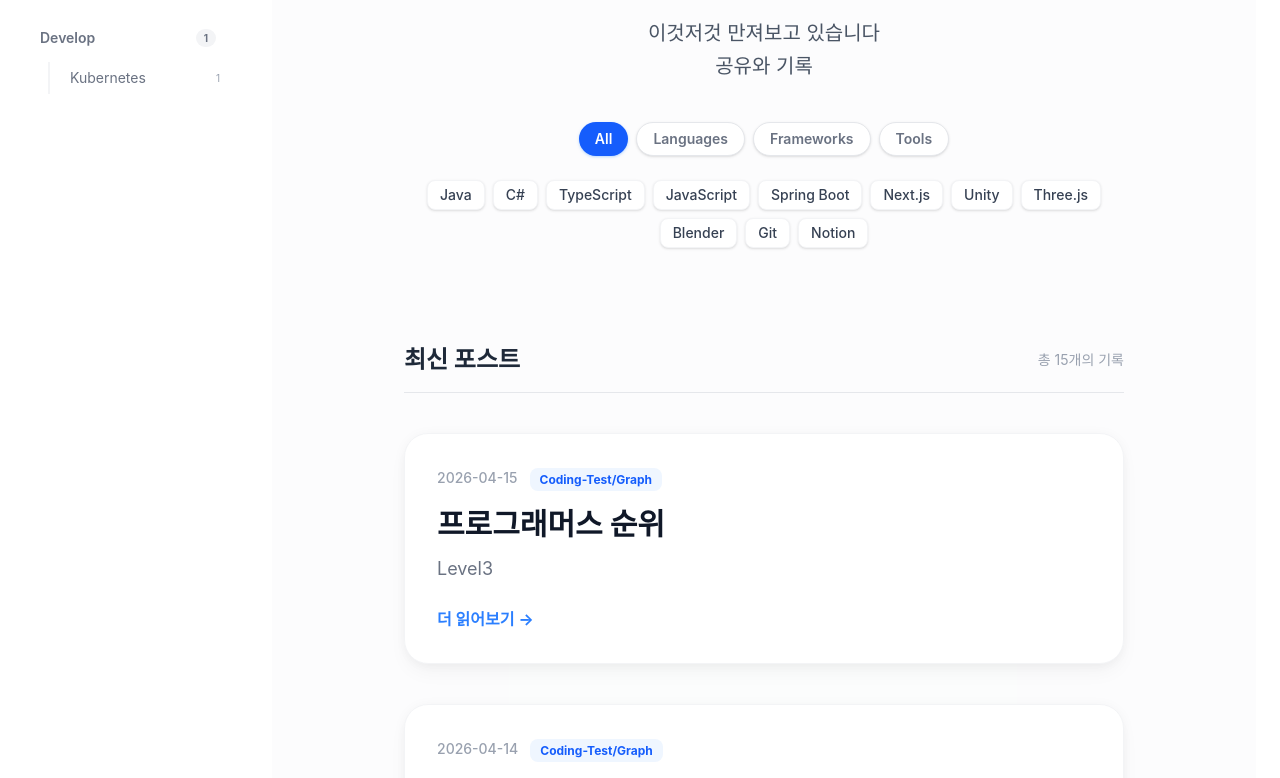
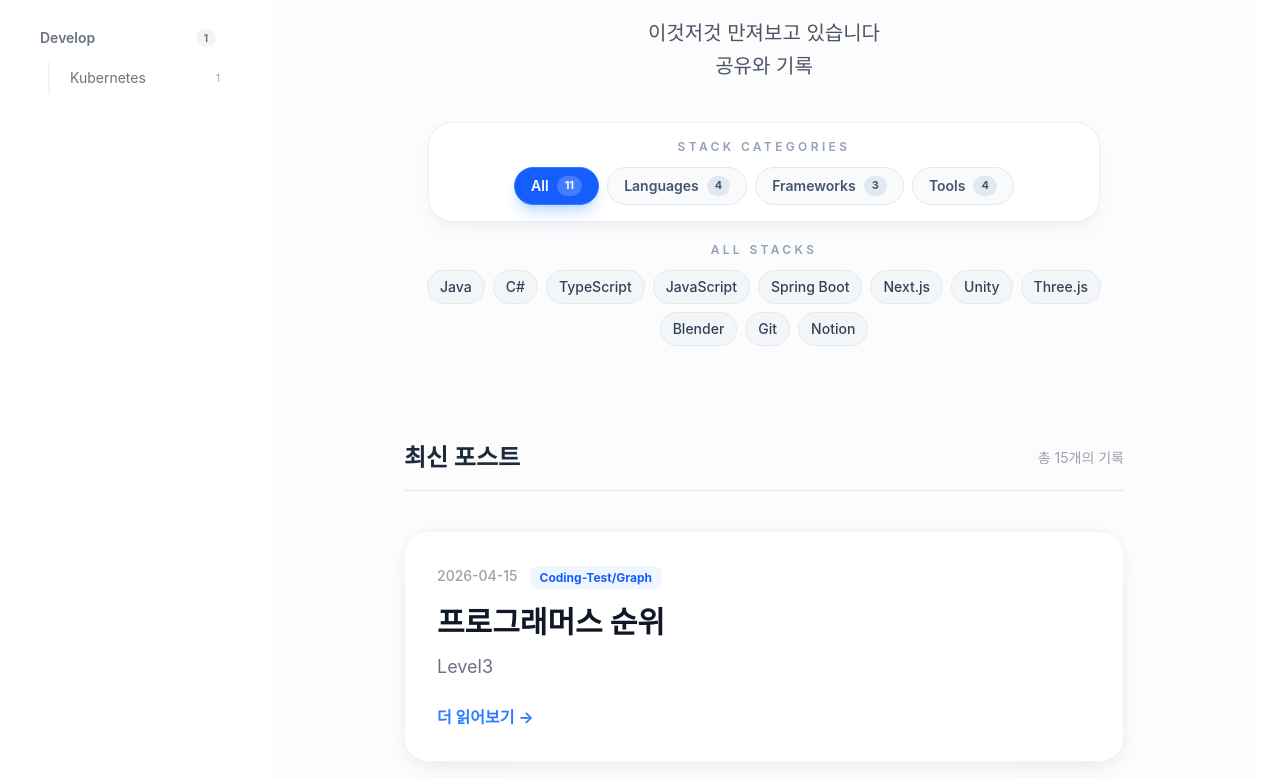
Before and after one commit to kopite97/blog, a Next.js app: page /blog/ in a window 1280 px wide. Shown: the part 394-1172 px from the top of the page. Built offline with nearby package versions, Linux system fonts and the light colour scheme.

Commit message:
Tech Stack, latest Card Post

```diff
--- a/src/components/PostList.tsx
+++ b/src/components/PostList.tsx
@@ -1,7 +1,7 @@
 'use client';
 
+import Link from 'next/link';
 import { useSearchParams } from 'next/navigation';
-import Link from 'next/link';
 import Pagination from './Pagination';
 
 interface Post {
@@ -29,31 +29,36 @@ export default function PostList({ allPosts }: { allPosts: Post[] }) {
             key={id}
             className="group relative overflow-hidden rounded-3xl border border-gray-100 bg-white p-8 shadow-[0_2px_15px_-3px_rgba(0,0,0,0.07),0_10px_20px_-2px_rgba(0,0,0,0.04)] transition-all duration-300 hover:-translate-y-1 hover:border-blue-100 hover:shadow-xl dark:border-gray-800 dark:bg-gray-900 dark:shadow-none dark:hover:border-blue-900/50"
           >
+            <Link href={`/posts/${id}`} aria-label={`${title} 포스트로 이동`} className="absolute inset-0 z-10 rounded-3xl" />
+
             <div className="absolute top-0 left-0 h-1.5 w-full bg-gradient-to-r from-blue-500 to-indigo-500 opacity-0 transition-opacity group-hover:opacity-100" />
-            <div className="flex flex-col">
+
+            <div className="relative flex flex-col">
               <div className="mb-4 flex items-center gap-3">
                 <time className="text-sm font-medium text-gray-400 dark:text-gray-500">{date}</time>
-                <Link href={`/categories/${category}`}>
-                  <span className="rounded-lg bg-blue-50 px-2.5 py-1 text-xs font-bold text-blue-600 transition-colors hover:bg-blue-100 dark:bg-blue-900/30 dark:text-blue-400 dark:hover:bg-blue-900/50">
-                    {category}
-                  </span>
-                </Link>
+                {category && (
+                  <Link href={`/categories/${category}`} className="relative z-20">
+                    <span className="rounded-lg bg-blue-50 px-2.5 py-1 text-xs font-bold text-blue-600 transition-colors hover:bg-blue-100 dark:bg-blue-900/30 dark:text-blue-400 dark:hover:bg-blue-900/50">
+                      {category}
+                    </span>
+                  </Link>
+                )}
               </div>
+
               <h3 className="mb-3 text-2xl font-bold text-gray-900 transition-colors group-hover:text-blue-600 sm:text-3xl dark:text-white dark:group-hover:text-blue-400">
-                <Link href={`/posts/${id}`}>{title}</Link>
+                <span className="relative z-10">{title}</span>
               </h3>
+
               {description && (
                 <p className="mb-6 line-clamp-2 text-base leading-relaxed text-gray-500 sm:text-lg dark:text-gray-400">
                   {description}
                 </p>
               )}
-              <div className="mt-auto">
-                <Link
-                  href={`/posts/${id}`}
-                  className="inline-flex items-center font-bold text-blue-500 transition-all hover:gap-2 hover:text-blue-700 dark:text-blue-400 dark:hover:text-blue-300"
-                >
+
+              <div className="relative z-10 mt-auto">
+                <span className="inline-flex items-center font-bold text-blue-500 transition-all group-hover:gap-2 group-hover:text-blue-700 dark:text-blue-400 dark:group-hover:text-blue-300">
                   더 읽어보기 <span className="ml-1 tracking-widest">→</span>
-                </Link>
+                </span>
               </div>
             </div>
           </article>
--- a/src/components/TechStackFilter.tsx
+++ b/src/components/TechStackFilter.tsx
@@ -24,36 +24,56 @@ export default function TechStackFilter() {
   const filteredStacks = activeTab === 'All' ? techStacks : techStacks.filter((stack) => stack.category === activeTab);
 
   return (
-    <div className="mt-10">
-      <div className="mb-6 flex justify-center gap-2">
-        {categories.map((cat) => (
+    <div className="mt-10 space-y-5">
+      <div className="mx-auto flex max-w-2xl flex-col items-center gap-3 rounded-3xl border border-slate-200/70 bg-white/85 px-4 py-4 shadow-lg shadow-slate-200/40 backdrop-blur dark:border-slate-800/80 dark:bg-slate-900/70 dark:shadow-black/20">
+        <p className="text-xs font-semibold uppercase tracking-[0.28em] text-slate-400 dark:text-slate-500">
+          Stack Categories
+        </p>
+
+        <div className="flex flex-wrap justify-center gap-2">
+          {categories.map((cat) => {
+            const stackCount = cat === 'All' ? techStacks.length : techStacks.filter((stack) => stack.category === cat).length;
+
+            return (
               <button
                 key={cat}
                 onClick={() => setActiveTab(cat)}
-            className={`rounded-full px-4 py-1.5 text-sm font-semibold shadow-sm transition-all ${
+                className={`inline-flex items-center gap-2 rounded-full border px-4 py-2 text-sm font-semibold transition-all ${
                   activeTab === cat
-                ? // 활성화된 탭: 다크모드일 때 그림자 색상을 어둡게 조절
-                  'bg-blue-600 text-white shadow-blue-200 dark:shadow-blue-900/30'
-                : // 비활성 탭: 다크모드일 때 배경과 테두리를 어둡게, 글씨를 연하게 변경
-                  'border border-gray-200 bg-white text-gray-500 hover:bg-gray-100 dark:border-gray-700 dark:bg-gray-800 dark:text-gray-400 dark:hover:bg-gray-700 dark:hover:text-gray-200'
+                    ? 'border-blue-500 bg-blue-600 text-white shadow-lg shadow-blue-500/25'
+                    : 'border-slate-200 bg-slate-50 text-slate-600 hover:border-slate-300 hover:bg-slate-100 dark:border-slate-700 dark:bg-slate-800/80 dark:text-slate-300 dark:hover:border-slate-600 dark:hover:bg-slate-800'
                 }`}
               >
-            {cat}
+                <span>{cat}</span>
+                <span
+                  className={`rounded-full px-2 py-0.5 text-[11px] font-bold ${
+                    activeTab === cat ? 'bg-white/20 text-white' : 'bg-slate-200 text-slate-600 dark:bg-slate-700 dark:text-slate-200'
+                  }`}
+                >
+                  {stackCount}
+                </span>
               </button>
-        ))}
+            );
+          })}
         </div>
+      </div>
+
+      <div className="space-y-3">
+        <p className="text-center text-xs font-semibold uppercase tracking-[0.28em] text-slate-400 dark:text-slate-500">
+          {activeTab === 'All' ? 'All Stacks' : `${activeTab} Stacks`}
+        </p>
 
         <div className="flex min-h-[40px] flex-wrap justify-center gap-2">
           {filteredStacks.map((stack) => (
             <span
               key={stack.name}
-            // 스택 태그: 다크모드일 때 배경을 어둡게 하고 그림자를 제거
-            className="rounded-lg border border-gray-100 bg-white px-3 py-1 text-sm font-medium text-gray-700 shadow-sm transition-all dark:border-gray-700 dark:bg-gray-800 dark:text-gray-300 dark:shadow-none"
+              className="rounded-full border border-slate-200/80 bg-slate-100/90 px-3 py-1.5 text-sm font-medium text-slate-700 transition-all hover:-translate-y-0.5 hover:border-slate-300 hover:bg-white dark:border-slate-700 dark:bg-slate-800/80 dark:text-slate-200 dark:hover:border-slate-600 dark:hover:bg-slate-800"
             >
               {stack.name}
             </span>
           ))}
         </div>
       </div>
+    </div>
   );
 }
```
Lines whose indentation alone changed are shown as unchanged.
